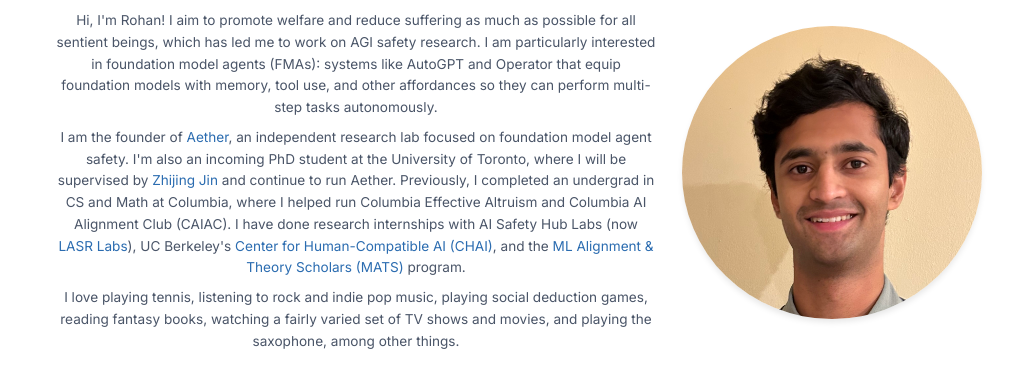
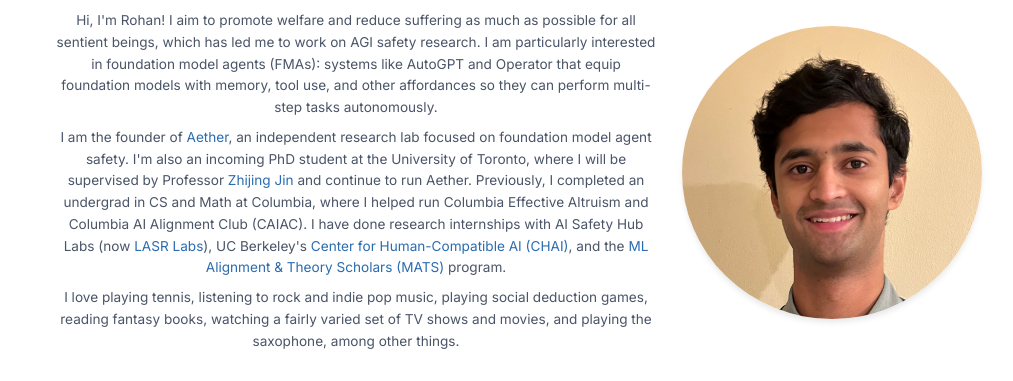
Before and after one commit to RohanSubramani/personal-website, a plain HTML site: page index.html in a window 1280 px wide. Shown: the part 141-522 px from the top of the page, without its empty margins (134-1147 px from the left). Drawn offline with Linux system fonts and the light colour scheme; a script that the page names is missing.

Commit message:
Minor edit

```diff
--- a/index.html
+++ b/index.html
@@ -37,7 +37,7 @@
             Hi, I'm Rohan! I aim to promote welfare and reduce suffering as much as possible for all sentient beings, which has led me to work on AGI safety research. I am particularly interested in foundation model agents (FMAs): systems like AutoGPT and Operator that equip foundation models with memory, tool use, and other affordances so they can perform multi-step tasks autonomously.
           </p>
           <p>
-            I am the founder of <a href="https://forum.effectivealtruism.org/posts/BEuJdpTPcyKYaD9X7/apply-to-aether-independent-llm-agent-safety-research-group">Aether</a>, an independent research lab focused on foundation model agent safety. I'm also an incoming PhD student at the University of Toronto, where I will be supervised by <a href="https://zhijing-jin.com/fantasy/">Zhijing Jin</a> and continue to run Aether. Previously, I completed an undergrad in CS and Math at Columbia, where I helped run Columbia Effective Altruism and Columbia AI Alignment Club (CAIAC). I have done research internships with AI Safety Hub Labs (now <a href="https://www.lasrlabs.org/">LASR Labs</a>), UC Berkeley's <a href="https://humancompatible.ai/">Center for Human-Compatible AI (CHAI)</a>, and the <a href="https://www.matsprogram.org/">ML Alignment & Theory Scholars (MATS)</a> program.
+            I am the founder of <a href="https://forum.effectivealtruism.org/posts/BEuJdpTPcyKYaD9X7/apply-to-aether-independent-llm-agent-safety-research-group">Aether</a>, an independent research lab focused on foundation model agent safety. I'm also an incoming PhD student at the University of Toronto, where I will be supervised by Professor <a href="https://zhijing-jin.com/fantasy/">Zhijing Jin</a> and continue to run Aether. Previously, I completed an undergrad in CS and Math at Columbia, where I helped run Columbia Effective Altruism and Columbia AI Alignment Club (CAIAC). I have done research internships with AI Safety Hub Labs (now <a href="https://www.lasrlabs.org/">LASR Labs</a>), UC Berkeley's <a href="https://humancompatible.ai/">Center for Human-Compatible AI (CHAI)</a>, and the <a href="https://www.matsprogram.org/">ML Alignment & Theory Scholars (MATS)</a> program.
           </p>
           <p>
             I love playing tennis, listening to rock and indie pop music, playing social deduction games, reading fantasy books, watching a fairly varied set of TV shows and movies, and playing the saxophone, among other things.
```
